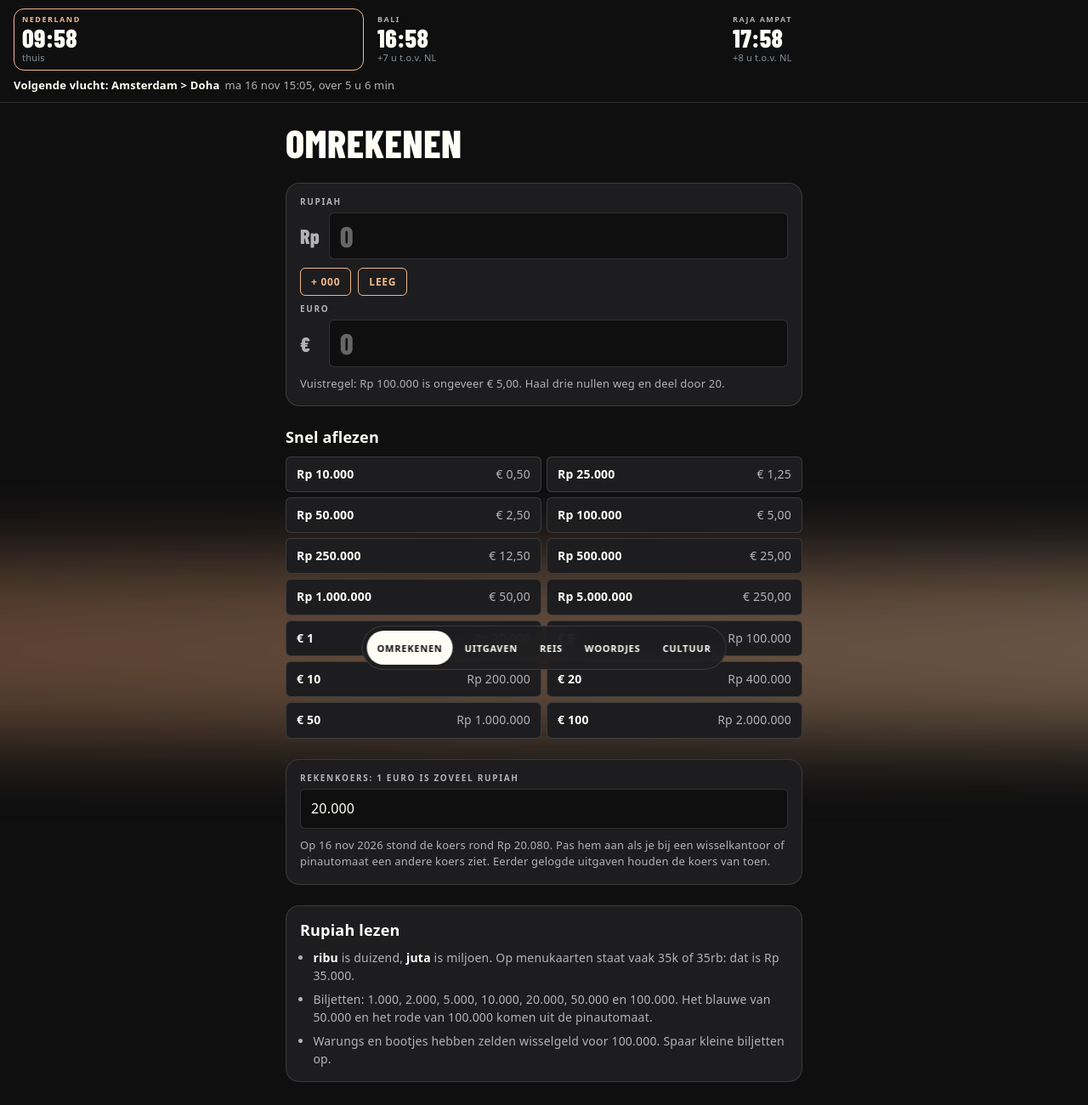
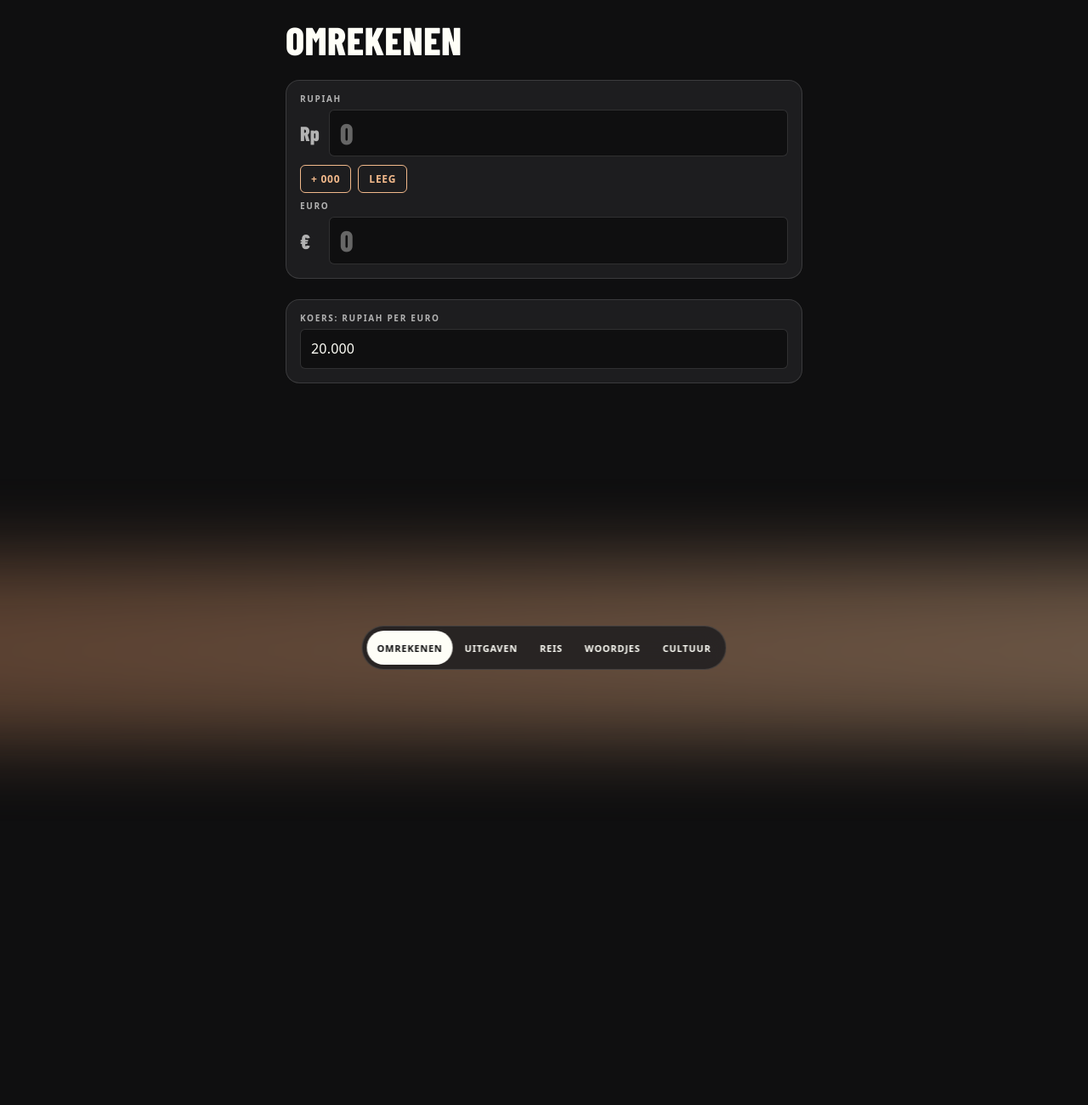
Before and after one commit to pborgwat/Claude-hub, a plain HTML site: page indonesie/index.html in a window 1280 px wide. Shown: the whole page at 85% size. After the commit the page ends 800 px from the top, so only its background shows below. Drawn offline with Linux system fonts and the light colour scheme.

Commit message:
Selamat Jalan: opgeruimd
Beschrijvende teksten, afleestabel en volgende-vlucht-regel weg.
Klokken alleen nog op het reisscherm.

Co-Authored-By: Claude Fable 5.2 <noreply@anthropic.com>
Claude-Session: https://claude.ai/code/session_01GboZrcMhKruhMAZAKWu6BY

```diff
--- a/indonesie/index.html
+++ b/indonesie/index.html
@@ -51,9 +51,6 @@ button,input,select,textarea{font:inherit;color:inherit;letter-spacing:inherit}
 .clock .cd{font-size:11px;color:var(--steel)}
 .clock.here{border-color:var(--bronze)}
 .clock.here .cl{color:var(--bronze)}
-.next{margin-top:8px;font-size:13px;display:flex;gap:6px;align-items:baseline;flex-wrap:wrap}
-.next b{font-weight:600}
-.next .cnt{color:var(--ash)}
 
 /* schermen */
 main{position:relative;z-index:1;max-width:640px;margin:0 auto;padding-block:24px 112px}
@@ -124,11 +121,6 @@ input[type="date"]::-webkit-date-and-time-value{text-align:left}
 .check input{width:20px;height:20px;accent-color:var(--bronze)}
 
 /* omrekenen */
-.ladder{display:grid;grid-template-columns:1fr 1fr;gap:6px}
-.ladder button{display:flex;flex-wrap:wrap;justify-content:space-between;gap:2px 8px;text-align:left;border:1px solid var(--hair);background:var(--layer);border-radius:6px;padding:10px 12px;cursor:pointer;font-size:14px}
-.ladder button span{white-space:nowrap}
-.ladder button span:first-child{font-weight:600}
-.ladder button span:last-child{color:var(--ash)}
 
 /* uitgaven */
 .totals{display:grid;grid-template-columns:repeat(3,1fr);gap:8px}
@@ -178,24 +170,20 @@ textarea.inp{min-height:90px;font:12px/1.4 ui-monospace,Menlo,Consolas,monospace
 </head>
 <body>
 <!--APP-->
-<header class="top gut">
+<header class="top gut" id="top" hidden>
   <div class="clocks" id="clocks">
     <div class="clock" data-z="nl"><span class="cl">Nederland</span><b class="ct">--:--</b><span class="cd">thuis</span></div>
     <div class="clock" data-z="bali"><span class="cl">Bali</span><b class="ct">--:--</b><span class="cd">+7 u</span></div>
     <div class="clock" data-z="papua"><span class="cl">Raja Ampat</span><b class="ct">--:--</b><span class="cd">+8 u</span></div>
   </div>
-  <p class="next" id="next"></p>
 </header>
 
 <main class="gut">
   <!-- REIS -->
   <section class="view" id="v-reis" hidden>
-    <div class="stack">
-      <h2>Reisschema</h2>
-      <p class="lead">16 november tot 6 december 2026. Alle tijden zijn lokale tijd van de plek zelf.</p>
-    </div>
+    <h2>Reisschema</h2>
     <div class="card"><div class="days" id="days"></div></div>
-    <p class="small">Overgenomen uit jullie spreadsheet, stand 16 nov 2026. Vluchtnummers staan daar niet in. Bij drie stappen staat in de sheet een tweede set tijden, die is in rood vermeld: check het ticket.</p>
+    <p class="small">Lokale tijden. Rood: tweede set tijden uit de sheet, check het ticket.</p>
   </section>
 
   <!-- OMREKENEN -->
@@ -207,24 +195,10 @@ textarea.inp{min-height:90px;font:12px/1.4 ui-monospace,Menlo,Consolas,monospace
       <div class="row"><button class="btn sm" type="button" id="cK">+ 000</button><button class="btn sm" type="button" id="cClr">Leeg</button></div>
       <div class="field"><label class="label" for="cEur">Euro</label>
         <div class="money"><span class="cur">€</span><input class="inp big" id="cEur" inputmode="decimal" autocomplete="off" placeholder="0"></div></div>
-      <p class="small" id="thumb"></p>
-    </div>
-    <div class="stack">
-      <h3>Snel aflezen</h3>
-      <div class="ladder" id="ladder"></div>
     </div>
     <div class="card stack">
-      <div class="field"><label class="label" for="rate">Rekenkoers: 1 euro is zoveel rupiah</label>
+      <div class="field"><label class="label" for="rate">Koers: rupiah per euro</label>
         <input class="inp" id="rate" inputmode="numeric" autocomplete="off"></div>
-      <p class="small">Op 16 nov 2026 stond de koers rond Rp 20.080. Pas hem aan als je bij een wisselkantoor of pinautomaat een andere koers ziet. Eerder gelogde uitgaven houden de koers van toen.</p>
-    </div>
-    <div class="card stack">
-      <h3>Rupiah lezen</h3>
-      <ul class="tips">
-        <li><b>ribu</b> is duizend, <b>juta</b> is miljoen. Op menukaarten staat vaak 35k of 35rb: dat is Rp 35.000.</li>
-        <li>Biljetten: 1.000, 2.000, 5.000, 10.000, 20.000, 50.000 en 100.000. Het blauwe van 50.000 en het rode van 100.000 komen uit de pinautomaat.</li>
-        <li>Warungs en bootjes hebben zelden wisselgeld voor 100.000. Spaar kleine biljetten op.</li>
-      </ul>
     </div>
   </section>
 
@@ -253,7 +227,7 @@ textarea.inp{min-height:90px;font:12px/1.4 ui-monospace,Menlo,Consolas,monospace
         <div class="field"><label class="label" for="lNote">Notitie</label><input class="inp" id="lNote" placeholder="bv. nasi goreng" maxlength="80"></div>
         <div class="field"><label class="label" for="lDate">Datum</label><input class="inp" id="lDate" type="date"></div>
       </div>
-      <label class="check" for="lShared"><input type="checkbox" id="lShared" checked>Voor ons samen (telt mee in de verrekening)</label>
+      <label class="check" for="lShared"><input type="checkbox" id="lShared" checked>Voor ons samen</label>
       <button class="btn pri" type="submit">Log uitgave</button>
     </form>
 
@@ -273,10 +247,9 @@ textarea.inp{min-height:90px;font:12px/1.4 ui-monospace,Menlo,Consolas,monospace
 
     <div class="card stack">
       <h3>Delen en bewaren</h3>
-      <div class="field"><label class="label" for="sUrl">Gedeeld logboek: web-app adres van jullie Google Sheet</label>
+      <div class="field"><label class="label" for="sUrl">Gedeelde sheet</label>
         <input class="inp" id="sUrl" type="url" inputmode="url" autocomplete="off" placeholder="https://script.google.com/macros/s/.../exec"></div>
       <div class="row"><button class="btn sm" type="button" id="bLink">Koppel</button><button class="btn sm" type="button" id="bInvite" hidden>Kopieer link voor de ander</button><button class="btn sm warn" type="button" id="bUnlink" hidden>Ontkoppel</button></div>
-      <p class="small">Gekoppeld komt elke uitgave van jullie allebei in dezelfde sheet. Zonder internet log je gewoon door, de app stuurt het na zodra er weer bereik is. Niet gekoppeld? Dan staat het logboek alleen op deze telefoon en kun je hieronder een back-up kopieren of plakken.</p>
       <div class="row">
         <button class="btn sm" type="button" id="bCsv">Kopieer als tabel (CSV)</button>
         <button class="btn sm" type="button" id="bBackup">Kopieer back-up</button>
@@ -312,10 +285,7 @@ textarea.inp{min-height:90px;font:12px/1.4 ui-monospace,Menlo,Consolas,monospace
 
   <!-- CULTUUR -->
   <section class="view" id="v-cultuur" hidden>
-    <div class="stack">
-      <h2>Cultuur en praktisch</h2>
-      <p class="lead">Algemene achtergrond, geschreven in november 2026. Bedragen en regels veranderen: check ze ter plekke.</p>
-    </div>
+    <h2>Cultuur</h2>
     <div id="culture" class="stack" style="gap:14px"></div>
   </section>
 </main>
@@ -351,14 +321,6 @@ function parts(tz,d){var o={};new Intl.DateTimeFormat('en-GB',{timeZone:tz,hourC
 function offMin(tz,d){var p=parts(tz,d);var m=Math.floor(d.getTime()/60000)*60000;return Math.round((Date.UTC(+p.year,+p.month-1,+p.day,+p.hour,+p.minute)-m)/60000)}
 var T=function(s){return new Date(s).getTime()};
 var STAY=[['bali',T('2026-11-17T17:20:00+08:00'),T('2026-11-20T12:10:00+09:00')],['papua',T('2026-11-20T12:10:00+09:00'),T('2026-11-29T15:35:00+08:00')],['bali',T('2026-11-29T15:35:00+08:00'),T('2026-12-05T18:50:00+08:00')]];
-var LEGS=[
- {txt:'Amsterdam > Doha',when:'ma 16 nov 15:05',s:T('2026-11-16T15:05:00+01:00'),e:T('2026-11-16T23:25:00+03:00'),land:'23:25'},
- {txt:'Doha > Denpasar',when:'di 17 nov 02:50',s:T('2026-11-17T02:50:00+03:00'),e:T('2026-11-17T17:20:00+08:00'),land:'17:20'},
- {txt:'Denpasar > Sorong',when:'vr 20 nov 08:00',s:T('2026-11-20T08:00:00+08:00'),e:T('2026-11-20T12:10:00+09:00'),land:'12:10'},
- {txt:'Sorong > Denpasar',when:'zo 29 nov 13:30',s:T('2026-11-29T13:30:00+09:00'),e:T('2026-11-29T15:35:00+08:00'),land:'15:35',chk:1},
- {txt:'Denpasar > Doha > Amsterdam',when:'za 5 dec 18:50',s:T('2026-12-05T18:50:00+08:00'),e:T('2026-12-06T13:20:00+01:00'),land:'13:20 op zo 6 dec',chk:1}
-];
-function dur(ms){var m=Math.max(0,Math.round(ms/60000)),d=Math.floor(m/1440),h=Math.floor(m%1440/60),mi=m%60;return d?d+' d '+h+' u':h?h+' u '+mi+' min':mi+' min'}
 function tick(){
   var now=new Date(),t=now.getTime(),here='nl',i;
   for(i=0;i<STAY.length;i++)if(t>=STAY[i][1]&&t<STAY[i][2])here=STAY[i][0];
@@ -369,12 +331,6 @@ function tick(){
     if(z!=='nl'){var h=(offMin(TZ[z],now)-nlOff)/60;el.querySelector('.cd').textContent=(h>=0?'+':'')+String(h).replace('.',',')+' u t.o.v. NL'}
     el.classList.toggle('here',z===here);
   });
-  var n=$('next'),html='';
-  for(i=0;i<LEGS.length;i++){var L=LEGS[i];
-    if(t>=L.s&&t<L.e){html='<b>Nu onderweg: '+esc(L.txt)+'</b><span class="cnt">landt '+L.land+' lokale tijd'+(L.chk?', tijd checken':'')+'</span>';break}
-    if(t<L.s){html='<b>Volgende vlucht: '+esc(L.txt)+'</b><span class="cnt">'+L.when+', over '+dur(L.s-t)+(L.chk?' (tijd checken)':'')+'</span>';break}
-  }
-  n.innerHTML=html||'<b>Weer thuis.</b><span class="cnt">Selamat datang kembali.</span>';
 }
 
 /* ---------- reisschema ---------- */
@@ -420,12 +376,6 @@ function renderDays(){
 function setIdrInput(el,n){el.value=n?dots(n):''}
 function convFromIdr(){var n=pIdr($('cIdr').value);setIdrInput($('cIdr'),n);$('cEur').value=n?(n/S.rate).toLocaleString('nl-NL',{minimumFractionDigits:2,maximumFractionDigits:2}):''}
 function convFromEur(){var n=pEur($('cEur').value);setIdrInput($('cIdr'),n*S.rate)}
-function renderLadder(){
-  var idr=[10000,25000,50000,100000,250000,500000,1000000,5000000],eur=[1,5,10,20,50,100];
-  $('ladder').innerHTML=idr.map(function(v){return '<button type="button" data-idr="'+v+'"><span>'+fIdr(v)+'</span><span>'+fEur(v/S.rate)+'</span></button>'}).join('')+
-    eur.map(function(v){return '<button type="button" data-eur="'+v+'"><span>'+fEur(v,0)+'</span><span>'+fIdr(v*S.rate)+'</span></button>'}).join('');
-  $('thumb').textContent='Vuistregel: Rp 100.000 is ongeveer '+fEur(100000/S.rate)+'. Haal drie nullen weg en deel door '+String(Math.round(S.rate/100)/10).replace('.',',')+'.';
-}
 
 /* ---------- uitgaven ---------- */
 var CATS={eten:'Eten',slapen:'Slapen',vervoer:'Vervoer',leuk:'Leuke dingen',overig:'Overig'};
@@ -445,7 +395,7 @@ function renderLog(){
   $('settle').textContent=!es.length?'':Math.abs(diff)<0.5?'Jullie staan quitte.':diff>0?'Joost betaalt Pepijn nog '+fEur(diff)+'.':'Pepijn betaalt Joost nog '+fEur(-diff)+'.';
   var max=0;for(k in CATS)max=Math.max(max,cat[k]||0);
   $('bars').innerHTML=es.length?Object.keys(CATS).map(function(k){var v=cat[k]||0;return '<div class="bar cat-'+k+'"><span>'+CATS[k]+'</span><span class="tr"><i style="width:'+(max?v/max*100:0)+'%"></i></span><span>'+fEur(v,0)+'</span></div>'}).join(''):'';
-  if(!es.length){$('entries').innerHTML='<p class="empty">Nog niets gelogd. Vul hierboven een bedrag in, kies wie betaalde en tik op Log uitgave. Hier komt de lijst per dag, met de verrekening tussen jullie twee erboven.</p>';return}
+  if(!es.length){$('entries').innerHTML='<p class="empty">Nog niets gelogd.</p>';return}
   var html='',last='',dayTot={};
   es.forEach(function(e){dayTot[e.d]=(dayTot[e.d]||0)+eurOf(e)});
   es.forEach(function(e){
@@ -473,7 +423,7 @@ function norm(e){if(!e||!e.id||!(+e.amt>0)||!e.d||!(+e.rate>0))return null;
 var syncing=false,syncErr='';
 function setSync(){
   var n=S.q.up.length+S.q.del.length,t;
-  if(!S.url)t='Dit logboek staat alleen op deze telefoon. Koppelen met een gedeelde sheet kan onderaan.';
+  if(!S.url)t='';
   else if(syncing)t='Bezig met synchroniseren.';
   else if(n)t=n+(n===1?' wijziging wacht':' wijzigingen wachten')+' op internet.'+(syncErr?' '+syncErr:'');
   else if(syncErr)t=syncErr;
@@ -593,14 +543,14 @@ function renderCulture(){
 var VIEWS=['geld','uitgaven','reis','woordjes','cultuur'];
 function route(){
   var h=(location.hash||'').slice(1);if(VIEWS.indexOf(h)<0)h='geld';
-  VIEWS.forEach(function(v){$('v-'+v).hidden=v!==h});
+  VIEWS.forEach(function(v){$('v-'+v).hidden=v!==h});$('top').hidden=h!=='reis';
   [].forEach.call(document.querySelectorAll('.tabs a'),function(a){if(a.getAttribute('href')==='#'+h)a.setAttribute('aria-current','page');else a.removeAttribute('aria-current')});
   window.scrollTo(0,0);
 }
 
 /* ---------- start ---------- */
 function start(){
-  renderDays();renderLadder();renderWords();renderCulture();
+  renderDays();renderWords();renderCulture();
   $('rate').value=dots(S.rate);
   $('lDate').value=ymd(new Date());
   $(S.who==='Joost'?'whoJ':'whoP').checked=true;$(S.cur==='EUR'?'curEUR':'curIDR').checked=true;
@@ -613,10 +563,7 @@ function start(){
   $('cEur').addEventListener('input',convFromEur);
   $('cK').addEventListener('click',function(){var n=pIdr($('cIdr').value);if(n){setIdrInput($('cIdr'),n*1000);convFromIdr()}});
   $('cClr').addEventListener('click',function(){$('cIdr').value='';$('cEur').value='';$('cIdr').focus()});
-  $('ladder').addEventListener('click',function(ev){var b=ev.target.closest('button');if(!b)return;
-    if(b.dataset.idr){setIdrInput($('cIdr'),+b.dataset.idr);convFromIdr()}else{$('cEur').value=b.dataset.eur;convFromEur()}
-    window.scrollTo(0,0)});
-  $('rate').addEventListener('input',function(){var n=pIdr(this.value);this.value=n?dots(n):'';if(n>=1000){S.rate=n;save();renderLadder();convFromIdr();logHint()}});
+  $('rate').addEventListener('input',function(){var n=pIdr(this.value);this.value=n?dots(n):'';if(n>=1000){S.rate=n;save();convFromIdr();logHint()}});
   $('rate').addEventListener('blur',function(){this.value=dots(S.rate)});
 
   $('lAmt').addEventListener('input',logHint);
--- a/indonesie/sw.js
+++ b/indonesie/sw.js
@@ -1,5 +1,5 @@
 // Offline: alles staat in de cache na het eerste bezoek. Online wordt op de achtergrond ververst.
-const CACHE = 'selamat-jalan-v2';
+const CACHE = 'selamat-jalan-v3';
 const FILES = ['./', 'index.html', 'manifest.webmanifest', 'icon-180.png', 'icon-192.png', 'icon-512.png'];
 self.addEventListener('install', e => { e.waitUntil(caches.open(CACHE).then(c => c.addAll(FILES)).then(() => self.skipWaiting())); });
 self.addEventListener('activate', e => { e.waitUntil(caches.keys().then(ks => Promise.all(ks.filter(k => k !== CACHE).map(k => caches.delete(k)))).then(() => self.clients.claim())); });
```
